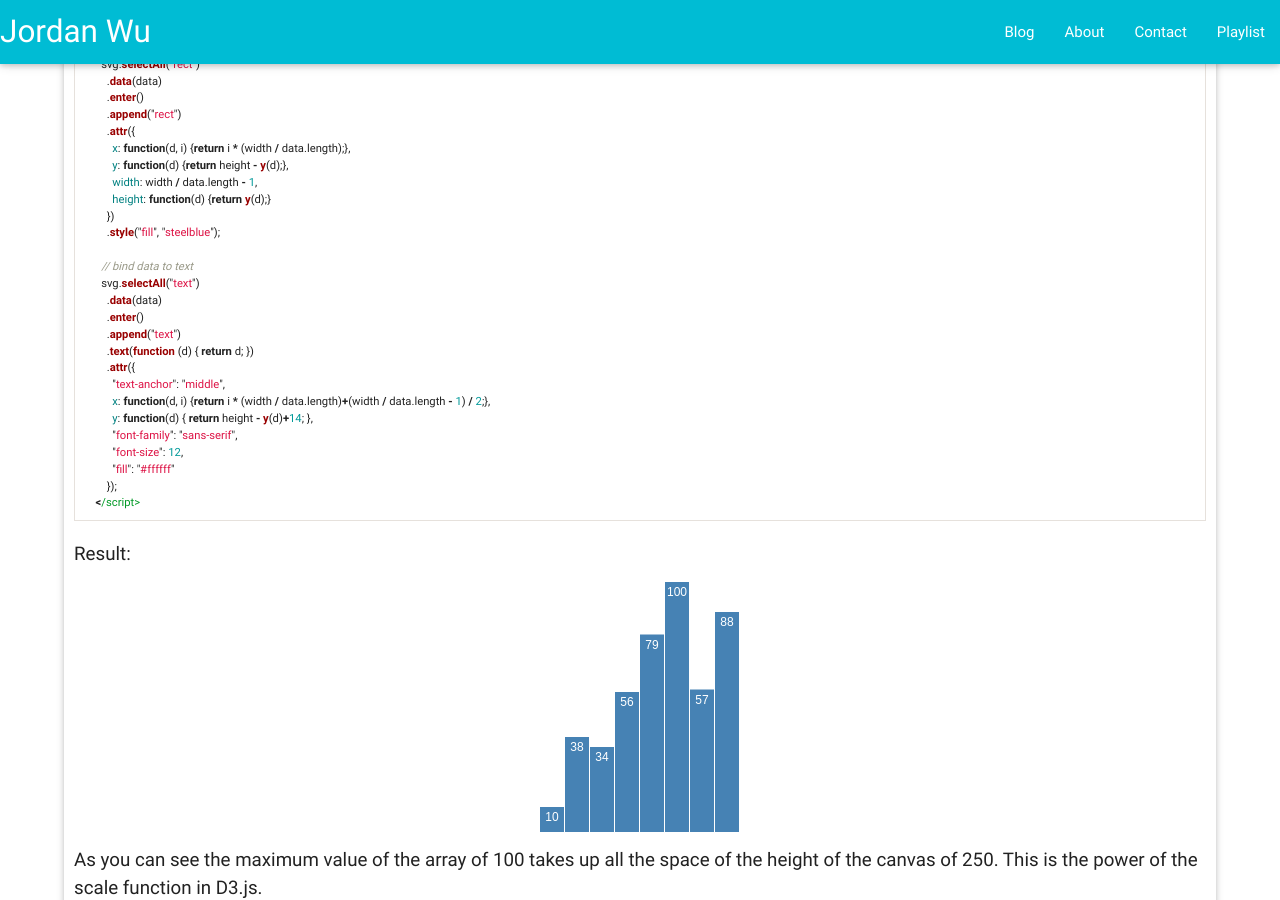
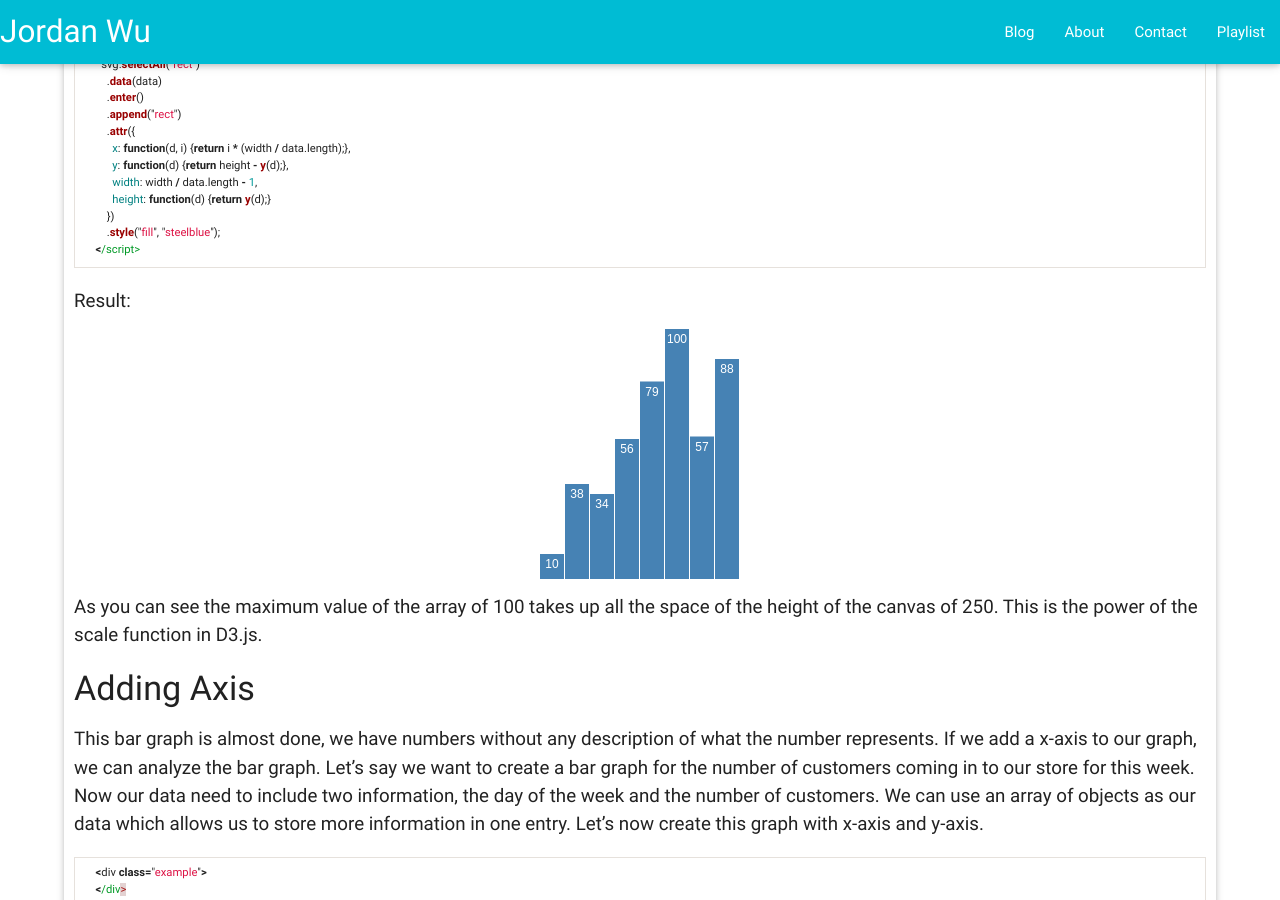
Before and after one commit to JordanSpencerWu/old-website, a Jekyll site: the page built from _posts/blog/2016/March/2016-03-04-learning-d3js.markdown, in a window 1280 px wide and 900 px high, scrolled down 6014 px. Built offline with Jekyll 4.4.1, drawn with Linux system fonts in a browser that asks for light colours; nearby versions of some CDN libraries; comment, search, counter and statistics services are not loaded.

Commit message:
minor fix to d3.js blog

```diff
--- a/_posts/blog/2016/March/2016-03-04-learning-d3js.markdown
+++ b/_posts/blog/2016/March/2016-03-04-learning-d3js.markdown
@@ -313,21 +313,6 @@ power of scaling!
         height: function(d) {return y(d);}
       })
       .style("fill", "steelblue");
-
-    // bind data to text
-    svg.selectAll("text")
-      .data(data)
-      .enter()
-      .append("text")
-      .text(function (d) { return d; })
-      .attr({
-        "text-anchor": "middle",
-        x: function(d, i) {return i * (width / data.length)+(width / data.length - 1) / 2;},
-        y: function(d) { return height - y(d)+14; },
-        "font-family": "sans-serif",
-        "font-size": 12,
-        "fill": "#ffffff"
-      });
   </script>
 {% endhighlight %}
 
@@ -683,7 +668,7 @@ Result:
     .attr("class", "y-axis")
     .call(yAxis);
 
-  // bind data to rect
+  //bind data to rect
   svg4.selectAll("rect")
     .data(data)
     .enter()
@@ -695,21 +680,6 @@ Result:
       height: function(d) {return yScale(d.customers);}
     })
     .style("fill", "steelblue");
-
-  // bind data to text
-  svg4.selectAll("text")
-    .data(data)
-    .enter()
-    .append("text")
-    .text(function (d) { return d.customers; })
-    .attr({
-      "text-anchor": "middle",
-      x: function(d, i) {return i * (width / data.length)+(width / data.length - 1) / 2;},
-      y: function(d) { return height - yScale(d.customers)+14; },
-      "font-family": "sans-serif",
-      "font-size": 12,
-      "fill": "#ffffff"
-    });
 
     // example 8
     var alphabet = "abcdefghijklmnopqrstuvwxyz".split("");
```
